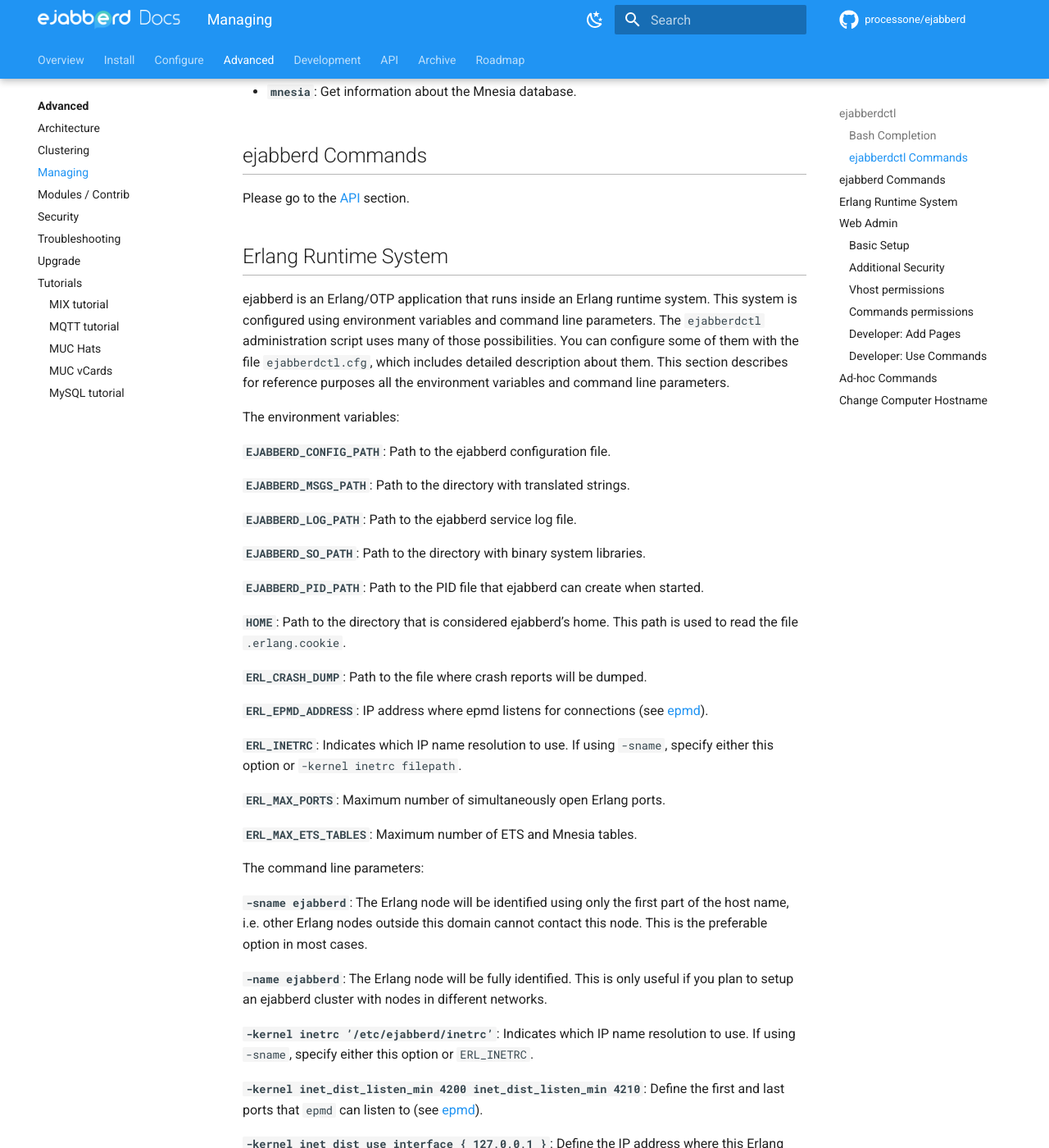
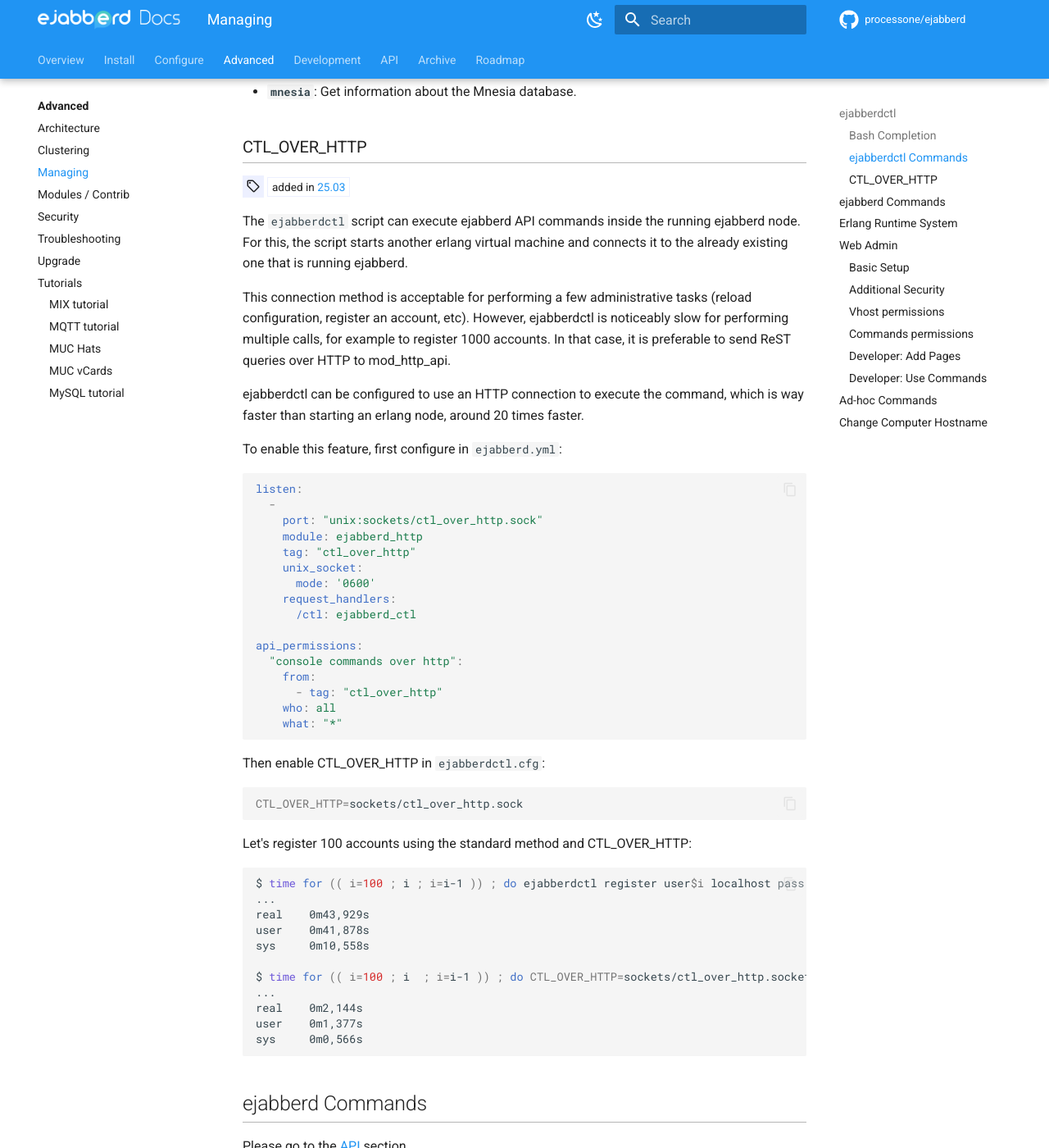
Before and after one commit to processone/docs.ejabberd.im, an MkDocs documentation site: the page built from content/admin/guide/managing.md, in a window 1280 px wide and 1400 px high, scrolled down 1591 px. Shown: the whole window at 82% size. Built offline with MkDocs 1.6.1 and Material for MkDocs 9.7.7, drawn with Linux system fonts in a browser that asks for light colours; comment, search, counter and statistics services are not loaded.

Commit message:
Document CTL_OVER_HTTP

````diff
--- a/content/admin/guide/managing.md
+++ b/content/admin/guide/managing.md
@@ -78,6 +78,59 @@
 - **`restart`**:   Restart the ejabberd server.
 
 - **`mnesia`**:   Get information about the Mnesia database.
+
+### CTL_OVER_HTTP
+
+<!-- md:version added in [25.03](../../archive/25.03/index.md) -->
+
+The `ejabberdctl` script can execute ejabberd API commands inside the running ejabberd node. For this, the script starts another erlang virtual machine and connects it to the already existing one that is running ejabberd.
+
+This connection method is acceptable for performing a few administrative tasks (reload configuration, register an account, etc). However, ejabberdctl is noticeably slow for performing multiple calls, for example to register 1000 accounts. In that case, it is preferable to send ReST queries over HTTP to mod_http_api.
+
+ejabberdctl can be configured to use an HTTP connection to execute the command, which is way faster than starting an erlang node, around 20 times faster.
+
+To enable this feature, first configure in `ejabberd.yml`:
+
+```yaml
+listen:
+  -
+    port: "unix:sockets/ctl_over_http.sock"
+    module: ejabberd_http
+    tag: "ctl_over_http"
+    unix_socket:
+      mode: '0600'
+    request_handlers:
+      /ctl: ejabberd_ctl
+
+api_permissions:
+  "console commands over http":
+    from:
+      - tag: "ctl_over_http"
+    who: all
+    what: "*"
+```
+
+Then enable CTL_OVER_HTTP in `ejabberdctl.cfg`:
+
+```sh
+CTL_OVER_HTTP=sockets/ctl_over_http.sock
+```
+
+Let's register 100 accounts using the standard method and CTL_OVER_HTTP:
+
+```sh
+$ time for (( i=100 ; i ; i=i-1 )) ; do ejabberdctl register user$i localhost pass; done
+...
+real    0m43,929s
+user    0m41,878s
+sys     0m10,558s
+
+$ time for (( i=100 ; i  ; i=i-1 )) ; do CTL_OVER_HTTP=sockets/ctl_over_http.socket ejabberdctl register user$i localhost pass; done
+...
+real    0m2,144s
+user    0m1,377s
+sys     0m0,566s
+```
 
 ## ejabberd Commands
 
````
Also changed, not shown: content/admin/install/source.md (+1 -0 lines).
